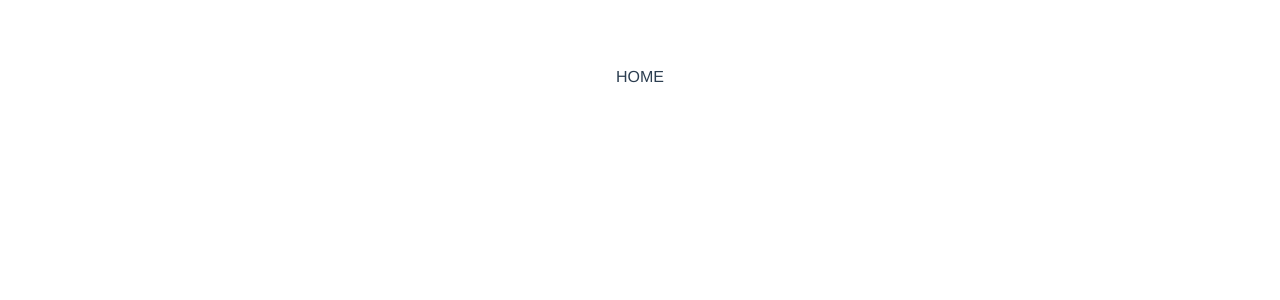
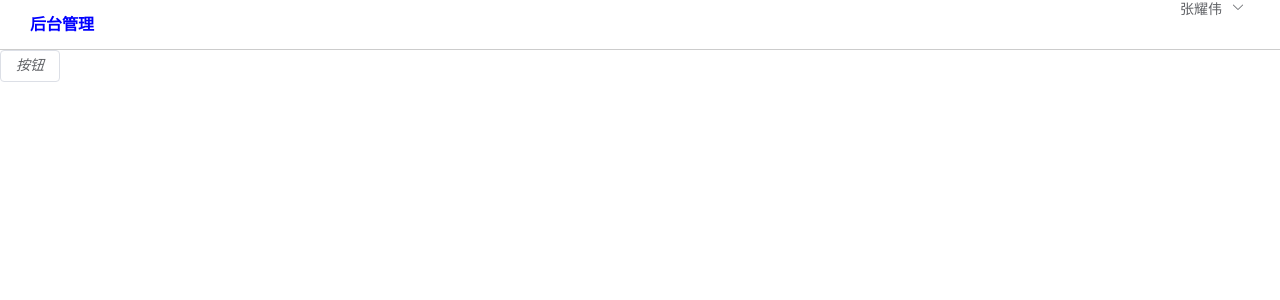
Before and after one commit to zhangyaowei33/vue, a Vue app: page / in a window 1280 px wide. Shown: the top 300 px of the page. Built offline with nearby package versions, Linux system fonts and the light colour scheme.

Commit message:
elemennt

```diff
--- a/package.json
+++ b/package.json
@@ -7,7 +7,9 @@
     "build": "vue-cli-service build"
   },
   "dependencies": {
+    "@element-plus/icons-vue": "^0.2.4",
     "core-js": "^3.6.5",
+    "element-plus": "^1.2.0-beta.6",
     "vue": "^3.0.0",
     "vue-router": "^4.0.0-0",
     "vuex": "^4.0.0-0"
--- a/src/App.vue
+++ b/src/App.vue
@@ -1,29 +1,24 @@
 <template>
-  <div id="nav">
+  <div>
+    <Header>
 
+    </Header>
   </div>
   <router-view/>
 </template>
 
 <style>
-#app {
-  font-family: Avenir, Helvetica, Arial, sans-serif;
-  -webkit-font-smoothing: antialiased;
-  -moz-osx-font-smoothing: grayscale;
-  text-align: center;
-  color: #2c3e50;
+
+</style>
+<script>
+import Header from "@/components/Header";
+// import  {ArrowDown}  from '@element-plus/icons-vue'
+
+export default {
+  name:"Layout",
+  components:{
+    Header,
+    // ArrowDown
+  }
 }
-
-#nav {
-  padding: 30px;
-}
-
-#nav a {
-  font-weight: bold;
-  color: #2c3e50;
-}
-
-#nav a.router-link-exact-active {
-  color: #42b983;
-}
-</style>
+</script>
--- /dev/null
+++ b/src/assets/css/global.css
@@ -0,0 +1,5 @@
+*{
+    margin: 0;
+    padding: 0;
+    box-sizing: border-box;
+}
--- /dev/null
+++ b/src/components/Header.vue
@@ -0,0 +1,38 @@
+<template>
+  <div style="height: 50px; line-height: 50px; border-bottom: 1px solid #ccc;display: flex">
+    <div style="width: 200px;padding-left: 30px;font-weight: bold;color: blue">后台管理</div>
+    <div style="flex: 1"></div>
+    <div style="width: 100px">
+      <el-dropdown>
+    <span class="el-dropdown-link">
+      张耀伟
+      <el-icon class="el-icon--right">
+        <arrow-down />
+      </el-icon>
+    </span>
+        <template #dropdown>
+          <el-dropdown-menu>
+            <el-dropdown-item>个人信息</el-dropdown-item>
+            <el-dropdown-item>退出系统</el-dropdown-item>
+
+          </el-dropdown-menu>
+        </template>
+      </el-dropdown>
+    </div>
+  </div>
+</template>
+
+<script>
+import { ArrowDown } from '@element-plus/icons-vue'
+export default {
+  name: "Header",
+  components:{
+    ArrowDown
+  }
+
+}
+</script>
+
+<style scoped>
+
+</style>
--- a/src/views/Home.vue
+++ b/src/views/Home.vue
@@ -1,6 +1,10 @@
 <template>
   <div>
-  HOME
+    <i class="el-button">
+      按钮
+    </i>
+
+
   </div>
 </template>
 
@@ -9,8 +13,8 @@
 
 export default {
   name: 'Home',
-  components: {
-
-  }
+  // components: {
+  //
+  // }
 }
 </script>
```
Also changed, not shown: src/main.js (+8 -1 lines), 1 other file (tests, documents, lock files or other folders).
